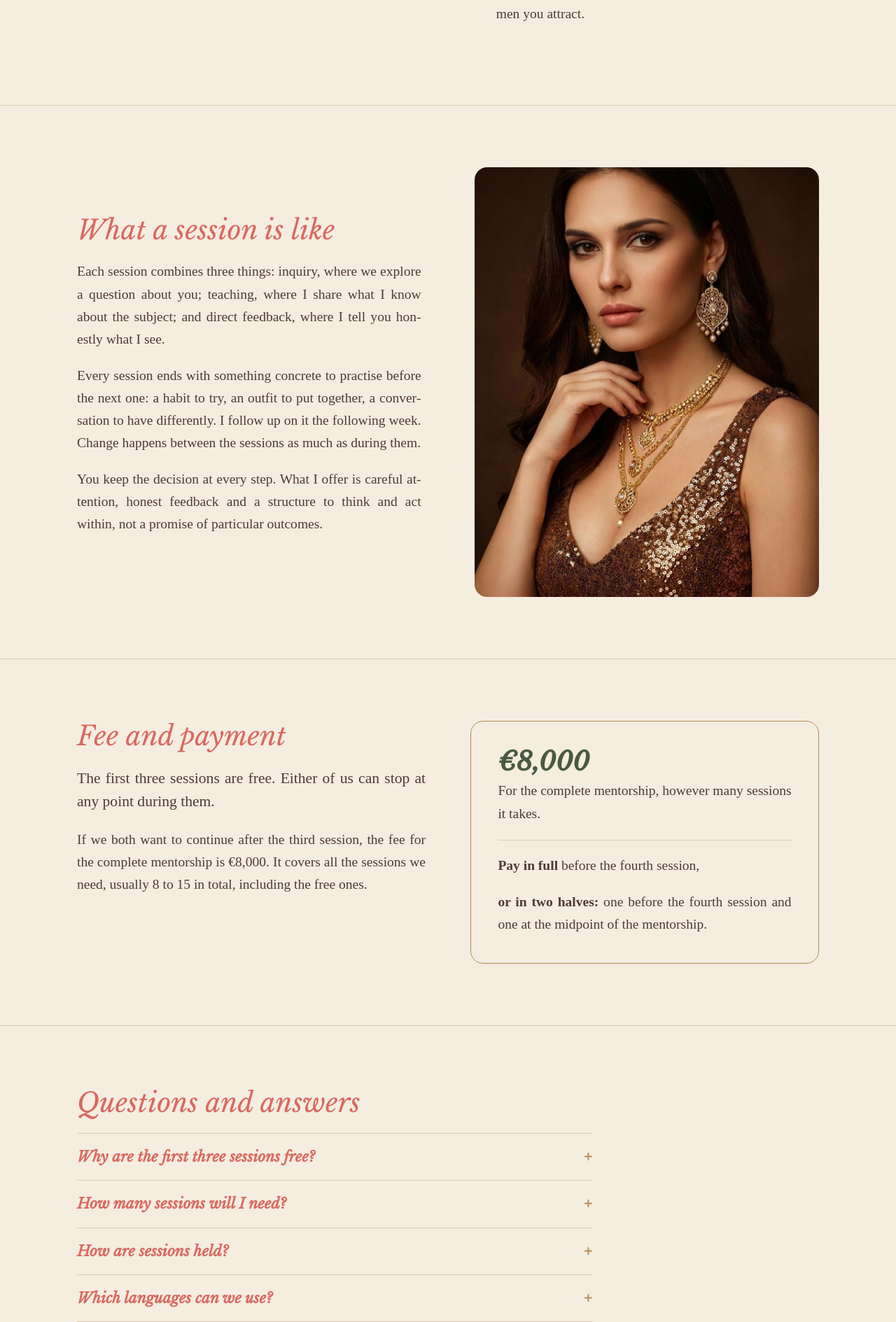
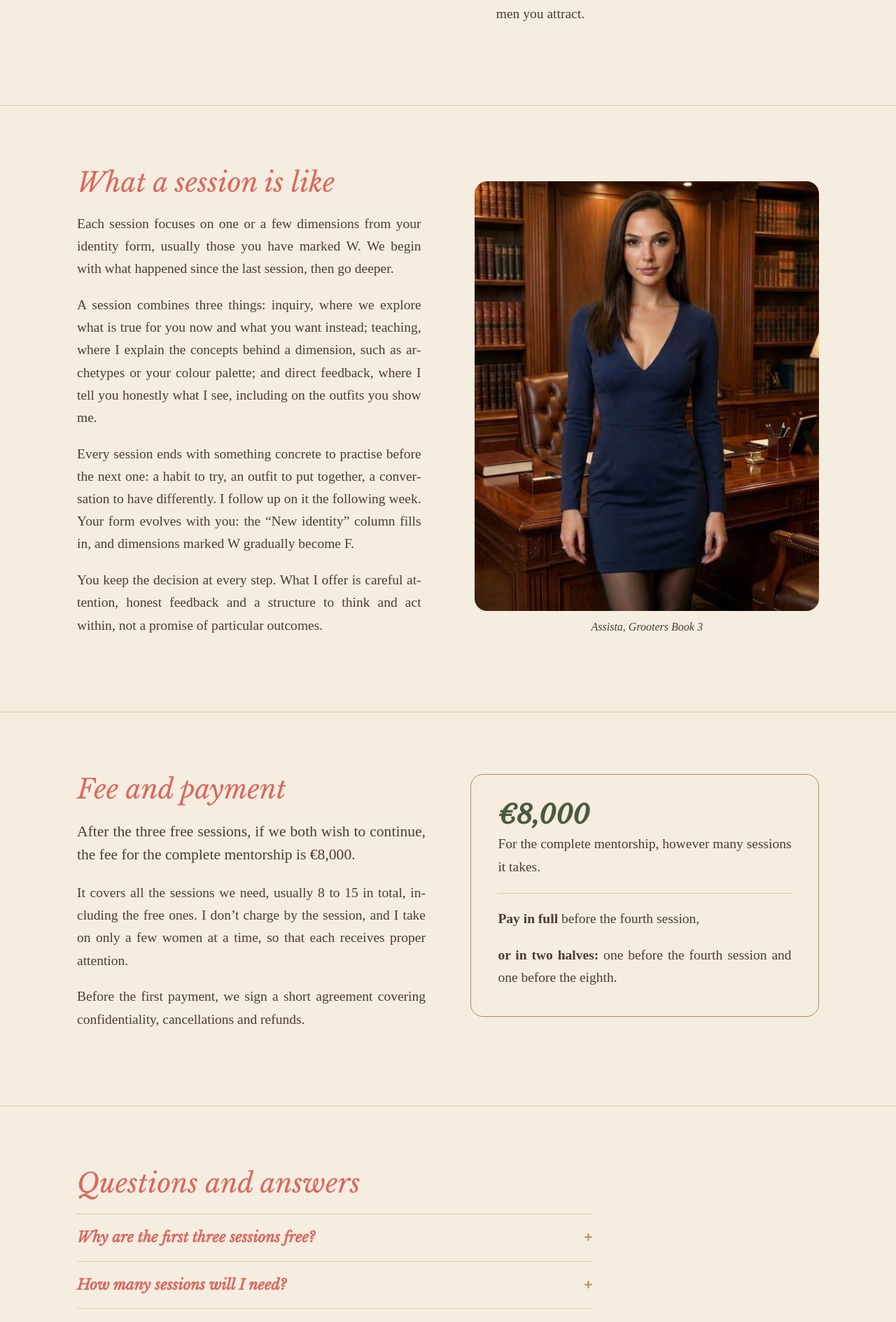
Before and after one commit to LoveAlgo/learnedbeauty, a Jekyll site: the page built from privatementorship/index.html, in a window 1280 px wide. Shown: the part 1522-3411 px from the top of the page at 70% size. Built offline with Jekyll 4.4.1, drawn with Linux system fonts in a browser that asks for light colours.

Commit message:
Update images

```diff
--- a/apply/index.html
+++ b/apply/index.html
@@ -44,7 +44,8 @@ Preferred language for the sessions:
       <p>All applications are treated with discretion and confidentiality.</p>
     </div>
     <figure class="portrait">
-      <img src="/assets/images/verity-portrait.jpg" alt="A woman in a black and gold qipao, smiling" width="896" height="1200">
+      <img src="/assets/images/aurora-silver.jpg" alt="Aurora in a silver dress seated at a candlelit bar" width="1045" height="1400">
+      <figcaption>Aurora, Books 1, 2, 3, 4</figcaption>
     </figure>
   </div>
 </section>
--- a/assets/css/style.css
+++ b/assets/css/style.css
@@ -128,11 +128,12 @@ figcaption { font-style: italic; font-size: 1rem; color: var(--cocoa); text-alig
 
 /* Quotes */
 .gallery { display: grid; grid-template-columns: repeat(4, 1fr); gap: clamp(.7rem, 1.5vw, 1.1rem); margin-bottom: clamp(3rem, 6vw, 4rem); }
+.gallery figure { margin: 0; }
 .gallery img { width: 100%; aspect-ratio: 3 / 4; object-fit: cover; }
 .quotes { display: grid; grid-template-columns: repeat(3, 1fr); gap: clamp(2rem, 4vw, 3rem); margin: 0; }
 .quotes figure { margin: 0; }
 .quotes blockquote { margin: 0 0 .5rem; font-family: var(--heading); font-style: italic; font-size: clamp(1.25rem, 1.8vw, 1.45rem); line-height: 1.35; color: var(--cocoa); }
-.quotes figcaption { color: var(--gold); font-size: 1.05rem; }
+.quotes figcaption { color: var(--gold); font-size: 1.05rem; text-align: left; font-style: normal; margin-top: 0; }
 .quotes figcaption::before { content: "— "; }
 
 /* Founder */
--- a/privatementorship/index.html
+++ b/privatementorship/index.html
@@ -42,12 +42,14 @@ description: Private one-to-one online mentorship with Henrik Hillerström. The
   <div class="wrap split">
     <div class="prose">
       <h2>What a session is like</h2>
-      <p>Each session combines three things: inquiry, where we explore a question about you; teaching, where I share what I know about the subject; and direct feedback, where I tell you honestly what I see.</p>
-      <p>Every session ends with something concrete to practise before the next one: a habit to try, an outfit to put together, a conversation to have differently. I follow up on it the following week. Change happens between the sessions as much as during them.</p>
+      <p>Each session focuses on one or a few dimensions from your identity form, usually those you have marked W. We begin with what happened since the last session, then go deeper.</p>
+      <p>A session combines three things: inquiry, where we explore what is true for you now and what you want instead; teaching, where I explain the concepts behind a dimension, such as archetypes or your colour palette; and direct feedback, where I tell you honestly what I see, including on the outfits you show me.</p>
+      <p>Every session ends with something concrete to practise before the next one: a habit to try, an outfit to put together, a conversation to have differently. I follow up on it the following week. Your form evolves with you: the “New identity” column fills in, and dimensions marked W gradually become F.</p>
       <p>You keep the decision at every step. What I offer is careful attention, honest feedback and a structure to think and act within, not a promise of particular outcomes.</p>
     </div>
     <figure class="portrait">
-      <img src="/assets/images/chantal-gold.jpg" alt="A woman in a bronze sequinned dress with layered gold jewellery" width="1045" height="1400">
+      <img src="/assets/images/assista-office.jpg" alt="Assista in a navy dress in a wood-panelled office" width="1045" height="1400">
+      <figcaption>Assista, Grooters Book 3</figcaption>
     </figure>
   </div>
 </section>
@@ -56,15 +58,16 @@ description: Private one-to-one online mentorship with Henrik Hillerström. The
   <div class="wrap offer">
     <div class="prose">
       <h2>Fee and payment</h2>
-      <p class="lead">The first {{ site.data.settings.free_sessions }} sessions are free. Either of us can stop at any point during them.</p>
-      <p>If we both want to continue after the third session, the fee for the complete mentorship is {{ site.data.settings.fee }}. It covers all the sessions we need, usually {{ site.data.settings.typical_sessions }} in total, including the free ones.</p>
+      <p class="lead">After the {{ site.data.settings.free_sessions }} free sessions, if we both wish to continue, the fee for the complete mentorship is {{ site.data.settings.fee }}.</p>
+      <p>It covers all the sessions we need, usually {{ site.data.settings.typical_sessions }} in total, including the free ones. I don’t charge by the session, and I take on only a few women at a time, so that each receives proper attention.</p>
+      <p>Before the first payment, we sign a short agreement covering confidentiality, cancellations and refunds.</p>
     </div>
     <div class="price-panel">
       <p class="price">{{ site.data.settings.fee }}</p>
       <p>For the complete mentorship, however many sessions it takes.</p>
       <div class="then">
         <p><strong>Pay in full</strong> before the fourth session,</p>
-        <p style="margin:0"><strong>or in two halves:</strong> one before the fourth session and one at the midpoint of the mentorship.</p>
+        <p style="margin:0"><strong>or in two halves:</strong> one before the fourth session and one before the eighth.</p>
       </div>
     </div>
   </div>
```
Also changed, not shown: index.html (+5 -5 lines), assets/images/assista-office.jpg (added), assets/images/aurora-silver.jpg (added), assets/images/emily-blue.jpg (added), assets/images/reversa-wall.jpg (added), assets/images/sarika-gold.jpg (added).
